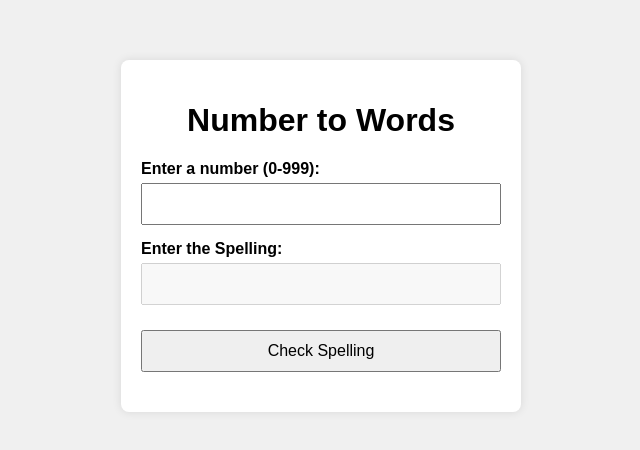
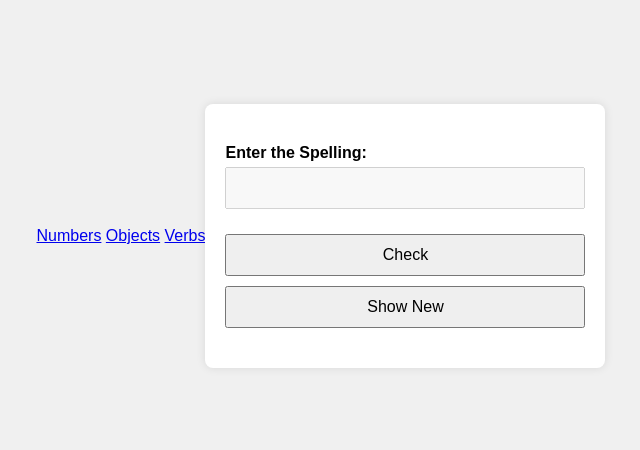
Before and after one commit to lathkar/spellcheck, a plain HTML site: page index.html in a window 1280 px wide. Shown: the part 164-614 px from the top of the page, without its empty margins (319-959 px from the left). Drawn offline with Linux system fonts and the light colour scheme.

Commit message:
Update index.html

```diff
--- a/index.html
+++ b/index.html
@@ -3,23 +3,26 @@
 <head>
     <meta charset="UTF-8">
     <meta name="viewport" content="width=device-width, initial-scale=1.0">
-    <title>Number to Words</title>
+    <title>Spell The Numbers</title>
     <link rel="stylesheet" href="styles.css">
 </head>
 <body>
+    <nav class="navbar">
+        <a href="index.html" class="active">Numbers</a>
+        <a href="img.html">Objects</a>
+        <a href="verbs.html">Verbs</a>
+    </nav>
     <div class="container">
-        <h1>Number to Words</h1>
-        <div class="form-group">
-            <label for="numberInput">Enter a number (0-999):</label>
-            <input type="number" id="numberInput" max="999" min="0" oninput="toggleWordInput()">
-        </div>
+        <p id="checkResult"></p>
+        <div class="number-display" id="numberDisplay"></div>
         <div class="form-group">
             <label for="wordInput">Enter the Spelling:</label>
             <input type="text" id="wordInput" disabled>
         </div>
-        <button onclick="checkWord()">Check Spelling</button>
+        <button onclick="checkWord()">Check</button>
+        <button onclick="generateRandomNumber()">Show New</button>
         <p id="result"></p>
-        <p id="checkResult"></p>
+
     </div>
     <script src="script.js"></script>
 </body>
```
